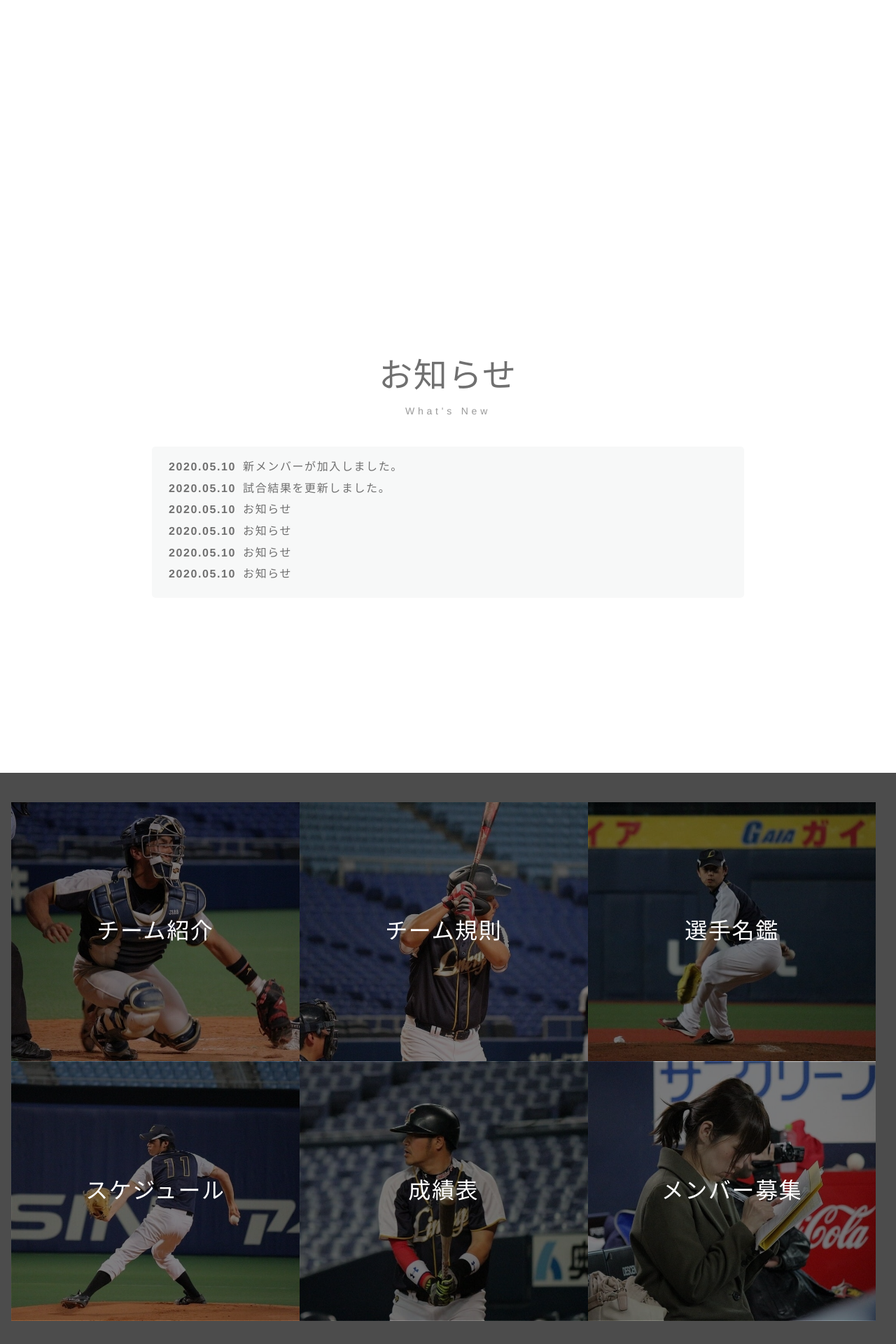
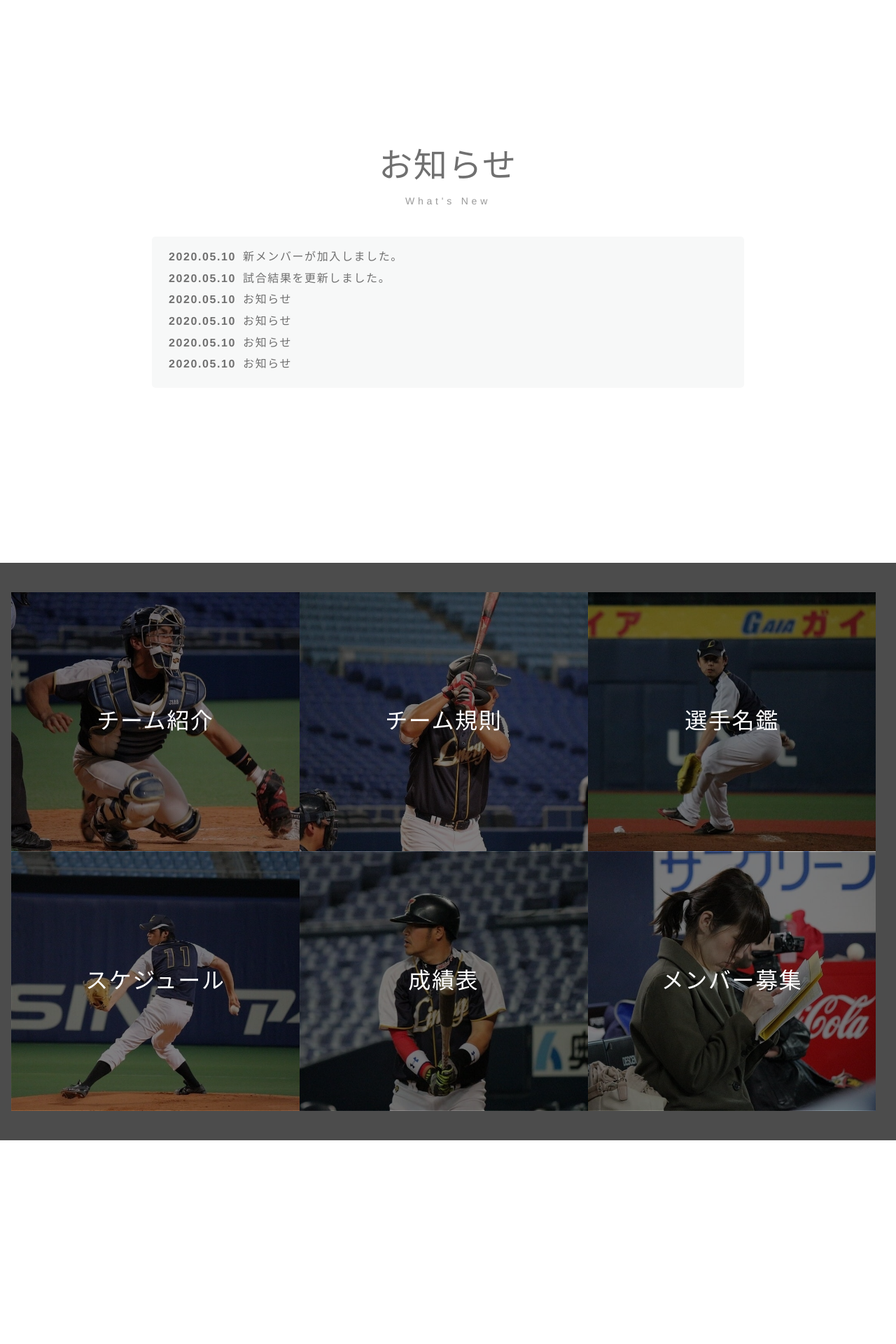
Before and after one commit to shimanamisan/lineup, a PHP site: page / in a window 1280 px wide. Shown: the part 801-2721 px from the top of the page at 70% size. Run offline with PHP 8.4, Linux system fonts and the light colour scheme; some libraries are stand-ins or nearby versions.

Commit message:
スタイリングを修正

```diff
--- a/src/js/main.js
+++ b/src/js/main.js
@@ -32,7 +32,7 @@ youtube動画自動無限ループ
     //
     var sliderContainerWidth = sliderItemWidth * sliderItemNum;
     //
-    const DURATION = 6000;
+    const DURATION = 10000;
 
     // オブジェクトを返す
     return {
@@ -57,7 +57,7 @@ youtube動画自動無限ループ
         // ループさせる
         setTimeout(function () {
           that.sliderLoop();
-        }, 6000);
+        }, 10000);
       },
       init: function () {
         // 関数の中からでもthisの参照先を、initというオブジェクト自身に指定出来るようにthisを変数に格納
--- a/src/scss/object/component/_homeContainer.scss
+++ b/src/scss/object/component/_homeContainer.scss
@@ -1,5 +1,7 @@
 .c-homeContainer {
   height: 800px;
-  padding-top: 150px;
-  padding-bottom: 150px;
+  @include mq(){
+    padding-top: 0px;
+    padding-bottom: 0px;
+  }
 }
--- a/src/scss/object/component/project/_homeCategory.scss
+++ b/src/scss/object/component/project/_homeCategory.scss
@@ -70,6 +70,7 @@
 
     &--inner {
       position: absolute;
+      width: 80%;
       top: 50%;
       left: 50%;
       transform: translate(-50%, -50%);
@@ -125,6 +126,10 @@
       padding-left: 100px;
       box-sizing: border-box;
       width: 100%;
+      @include mq() {
+        padding-left: 16px;
+        padding-right: 16px;
+      }
     }
 
     &__title {
@@ -138,6 +143,9 @@
     }
     &__text {
       font-size: 1.5rem;
+      @include mq() {
+        font-size: 1.1rem;
+      }
     }
   }
 
--- a/src/scss/object/component/project/_mainVisual.scss
+++ b/src/scss/object/component/project/_mainVisual.scss
@@ -12,7 +12,10 @@
     top: 50%;
     left: 10%;
     // transform: translate(-50%, -50%);
-    animation: c-fadein 2.0s ease forwards;
+    animation: c-fadein 2s ease forwards;
+    @include mq() {
+      top: 34%;
+    }
   }
 
   &__title {
@@ -33,6 +36,10 @@
     position: relative;
     margin-top: 3rem;
     padding-left: 5rem;
+    @include mq() {
+      padding-left: 3rem;
+      font-size: 1.2rem;
+    }
     &::after {
       content: "";
       display: block;
@@ -42,6 +49,9 @@
       position: absolute;
       left: 0.1rem;
       top: 0.7rem;
+      @include mq() {
+        width: 2rem;
+      }
     }
   }
 
@@ -53,13 +63,10 @@
     left: 0;
     min-width: 100vw;
     min-height: 100vh;
-
-    z-index: -100;
-
+    z-index: -99;
     @include mq() {
-      // left: calc(100% - 900px);
-      margin-left: -400px;
-      min-height: 700px;
+      margin-left: -420px;
+      min-height: 100vh;
       bottom: unset;
     }
   }
--- a/src/scss/object/component/project/_youtube.scss
+++ b/src/scss/object/component/project/_youtube.scss
@@ -15,5 +15,8 @@
     padding-right: 50px;
     box-sizing: border-box;
     width: 100%;
+    @include mq(){
+      top: 3%;
+    }
   }
 }
```
Also changed, not shown: dist/css/style.css, dist/js/bundle.js.
